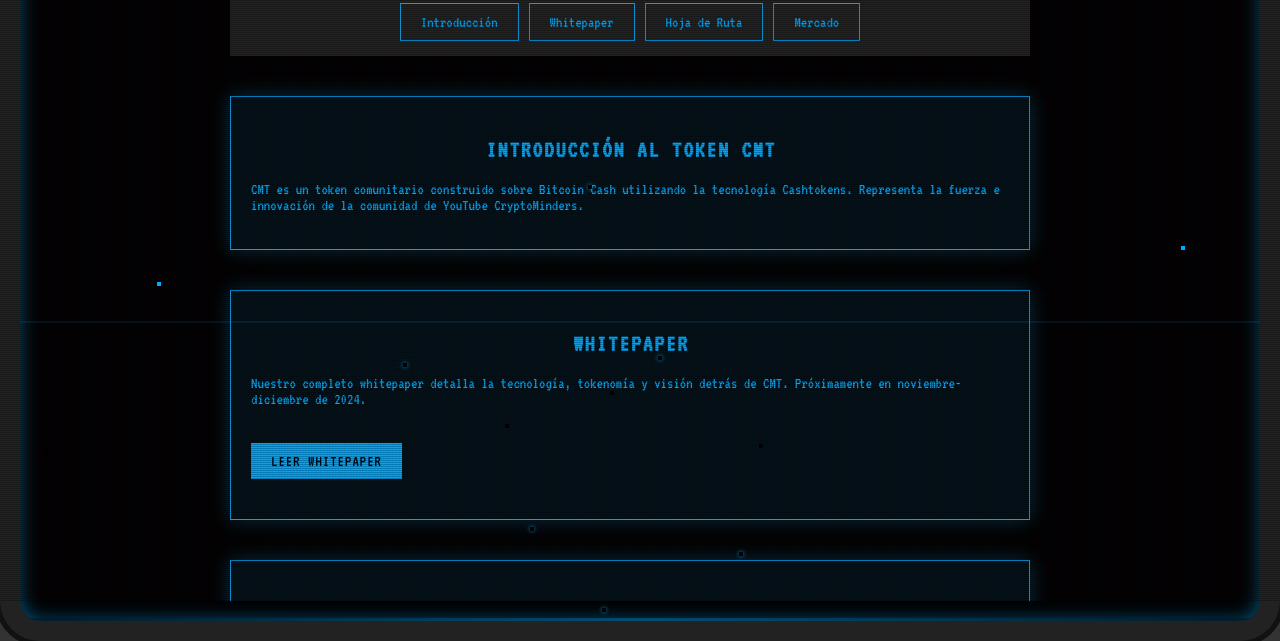
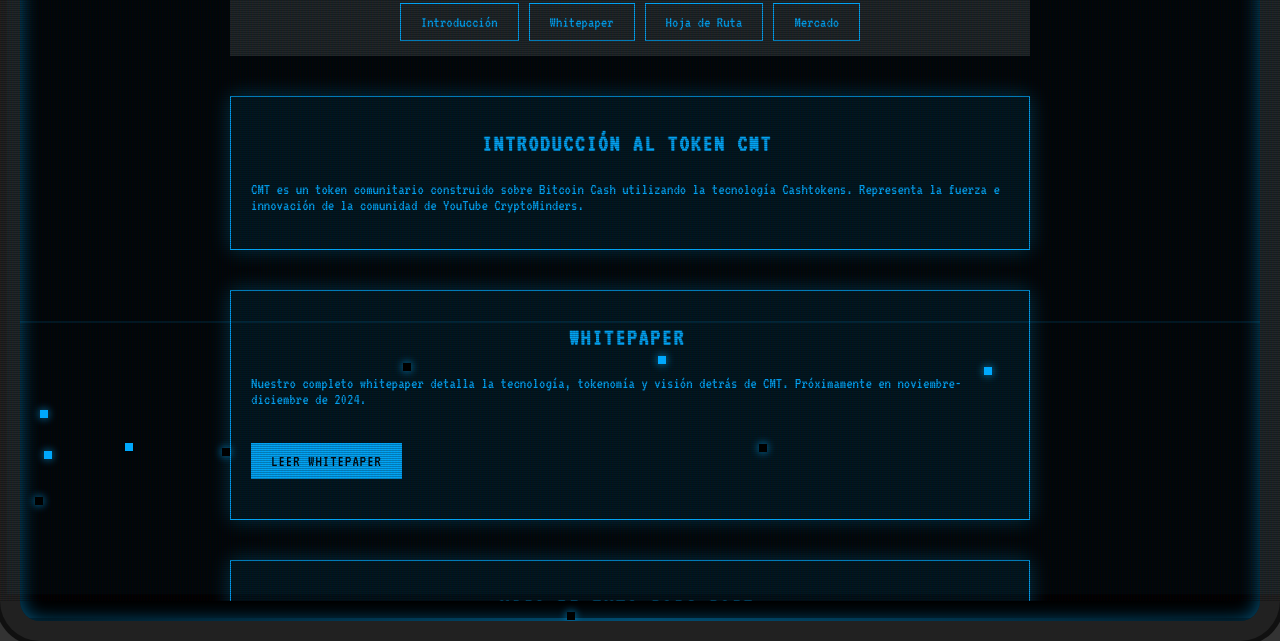
Before and after one commit to Cryptominders/cmttoken, a plain HTML site: page index.html in a window 1280 px wide. Shown: the part 199-840 px from the top of the page. Drawn offline with Linux system fonts and the light colour scheme.

Commit message:
Update index.html
Pixels efecto mas grandes

```diff
--- a/index.html
+++ b/index.html
@@ -37,6 +37,7 @@
     height: 95vh;
     max-height: 800px;
     padding: 20px;
+    animation: screenFlicker 0.15s infinite;
   }
   .monitor::before, .monitor::after {
     content: "";
@@ -76,6 +77,28 @@
     z-index: 2;
     background-size: 100% 2px, 3px 100%;
     pointer-events: none;
+  }
+  .screen::after {
+    content: "";
+    position: fixed;
+    top: 0;
+    left: 0;
+    width: 100%;
+    height: 100%;
+    background: rgba(10, 175, 255, 0.03);
+    opacity: 0;
+    z-index: 1001;
+    pointer-events: none;
+    animation: screenGlitch 7s infinite;
+  }
+  @keyframes screenGlitch {
+    0%, 100% { opacity: 0; }
+    10%, 90% { opacity: 0; }
+    11%, 89% { opacity: 1; transform: translate(0); }
+    20%, 80% { transform: translate(-10px, 10px); }
+    30%, 70% { transform: translate(10px, -10px); }
+    40%, 60% { transform: translate(-10px, -10px); }
+    50% { transform: translate(10px, 10px); }
   }
   .container {
     max-width: 800px;
@@ -126,15 +149,15 @@
   }
   .glitch {
     position: relative;
-    animation: glitch 2s infinite;
+    animation: heavyGlitch 2s infinite;
   }
-  @keyframes glitch {
-    0% { transform: translate(0) }
-    20% { transform: translate(-2px, 2px) }
-    40% { transform: translate(-2px, -2px) }
-    60% { transform: translate(2px, 2px) }
-    80% { transform: translate(2px, -2px) }
-    100% { transform: translate(0) }
+  @keyframes heavyGlitch {
+    0% { transform: translate(0) skew(0deg); }
+    20% { transform: translate(-5px, 5px) skew(2deg); }
+    40% { transform: translate(5px, -5px) skew(-2deg); }
+    60% { transform: translate(-5px, -5px) skew(2deg); }
+    80% { transform: translate(5px, 5px) skew(-2deg); }
+    100% { transform: translate(0) skew(0deg); }
   }
   .button {
     display: inline-block;
@@ -216,15 +239,20 @@
     }
   }
 
-  /* Estilos para los píxeles rotos */
   .broken-pixel {
     position: absolute;
-    width: 4px;
-    height: 4px;
+    width: 8px;
+    height: 8px;
     background-color: #000;
     box-shadow: 0 0 2px rgba(10,175,255,0.5);
     z-index: 1002;
     pointer-events: none;
+  }
+
+  @keyframes screenFlicker {
+    0% { opacity: 1; }
+    50% { opacity: 0.99; }
+    100% { opacity: 1; }
   }
 </style>
 </head>
@@ -303,12 +331,12 @@
       const titles = document.querySelectorAll('h1, h2');
       titles.forEach((title) => {
         setInterval(() => {
-          const glitchDuration = Math.random() * 200 + 50;
-          title.style.transform = `translate(${Math.random() * 10 - 5}px, ${Math.random() * 10 - 5}px)`;
+          const glitchDuration = Math.random() * 500 + 100;
+          title.style.animation = `heavyGlitch ${glitchDuration}ms ease-in-out`;
           setTimeout(() => {
-            title.style.transform = 'translate(0, 0)';
+            title.style.animation = 'none';
           }, glitchDuration);
-        }, Math.random() * 5000 + 2000);
+        }, Math.random() * 10000 + 5000);
       });
 
       const scanLine = document.createElement('div');
@@ -354,7 +382,7 @@
       });
 
       const screen = document.querySelector('.screen');
-      const numBrokenPixels = 30;
+      const numBrokenPixels = 50;
 
       for (let i = 0; i < numBrokenPixels; i++) {
         const pixel = document.createElement('div');
@@ -364,10 +392,10 @@
         screen.appendChild(pixel);
 
         setInterval(() => {
-          pixel.style.opacity = Math.random() > 0.5 ? '1' : '0';
-          pixel.style.backgroundColor = Math.random() > 0.7 ? '#0af' : '#000';
-          pixel.style.boxShadow = Math.random() > 0.5 ? '0 0 4px rgba(10,175,255,0.8)' : 'none';
-        }, Math.random() * 2000 + 500);
+          pixel.style.opacity = Math.random() > 0.7 ? '1' : '0';
+          pixel.style.backgroundColor = Math.random() > 0.5 ? '#0af' : '#000';
+          pixel.style.boxShadow = Math.random() > 0.3 ? '0 0 8px rgba(10,175,255,0.8)' : 'none';
+        }, Math.random() * 1000 + 200);
       }
     });
   </script>
```
